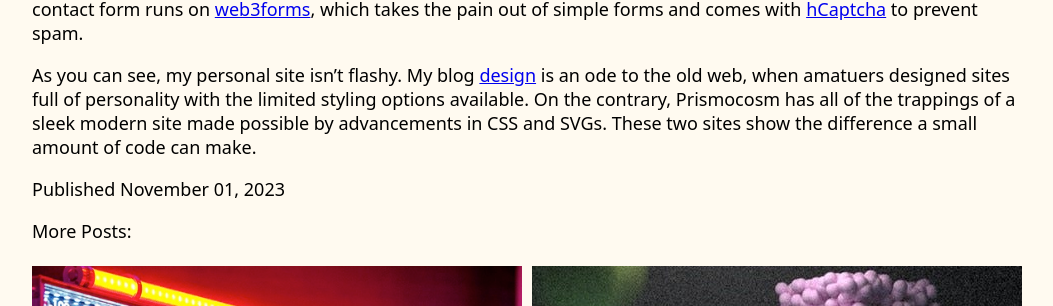
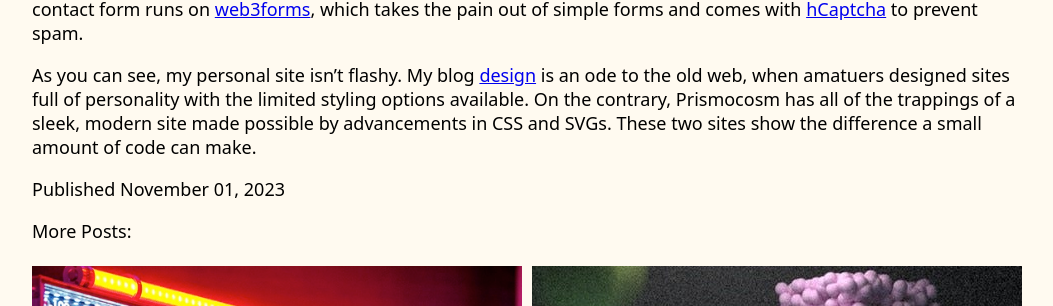
Before and after one commit to harry-herskowitz/my-blog, a Jekyll site: the page built from _posts/2023-11-01-prismocosm.markdown, in a window 1280 px wide. Shown: the part 399-705 px from the top of the page, without its empty margins (113-1166 px from the left). Built offline with Jekyll 4.4.1, drawn with Linux system fonts in a browser that asks for light colours.

Commit message:
article edit

```diff
--- a/_posts/2023-11-01-prismocosm.markdown
+++ b/_posts/2023-11-01-prismocosm.markdown
@@ -10,4 +10,4 @@ I am proud to announce the launch of [Prismocosm.com](https://prismocosm.com), t
 
 I built Prismocosm.com from scratch with a single HTML and CSS file. You can view the code [here](https://github.com/harry-herskowitz/prismocosm). The backgrounds and borders use CSS gradients and keyframes. The animations are vector graphics I purchased and customized. The contact form runs on [web3forms](https://web3forms.com/), which takes the pain out of simple forms and comes with [hCaptcha](https://www.hcaptcha.com/) to prevent spam.
 
-As you can see, my personal site isn't flashy. My blog [design](https://harryherskowitz.com/2023/03/21/themeless-jekyll.html) is an ode to the old web, when amatuers designed sites full of personality with the limited styling options available. On the contrary, Prismocosm has all of the trappings of a sleek modern site made possible by advancements in CSS and SVGs. These two sites show the difference a small amount of code can make.
+As you can see, my personal site isn't flashy. My blog [design](https://harryherskowitz.com/2023/03/21/themeless-jekyll.html) is an ode to the old web, when amatuers designed sites full of personality with the limited styling options available. On the contrary, Prismocosm has all of the trappings of a sleek, modern site made possible by advancements in CSS and SVGs. These two sites show the difference a small amount of code can make.
```
